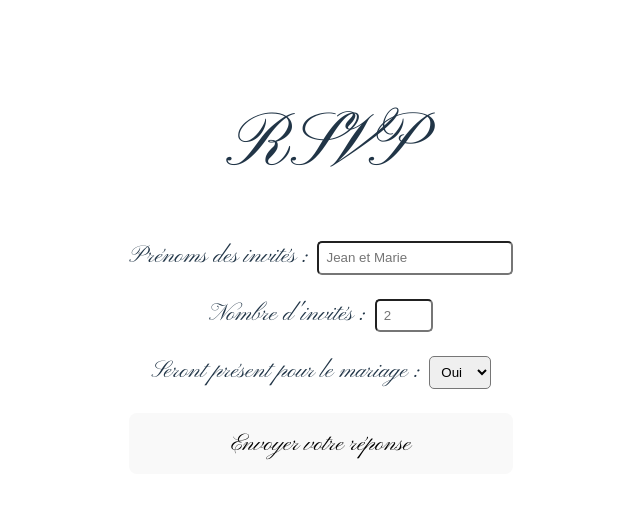
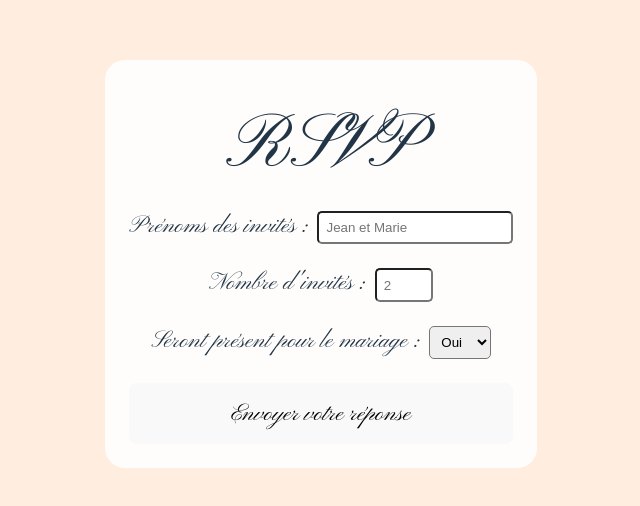
Before and after one commit to JohanSannier/wedding-invite, a website built with Vite: page index.html in a window 1280 px wide. Shown: the part 136-642 px from the top of the page, without its empty margins (319-959 px from the left). Built offline with nearby package versions, Linux system fonts and the light colour scheme.

Commit message:
Color change

```diff
--- a/style.css
+++ b/style.css
@@ -30,11 +30,17 @@ body {
   place-items: center;
   min-width: 320px;
   min-height: 100vh;
+  background-color: #ffeedf;
+}
+
+main {
+  background-color: rgba(255, 255, 255, 0.87);
+  border-radius: 20px;
+  padding: 1rem;
 }
 
 h1 {
   font-size: 3.2em;
-  line-height: 1.1;
 }
 
 #app {
```
